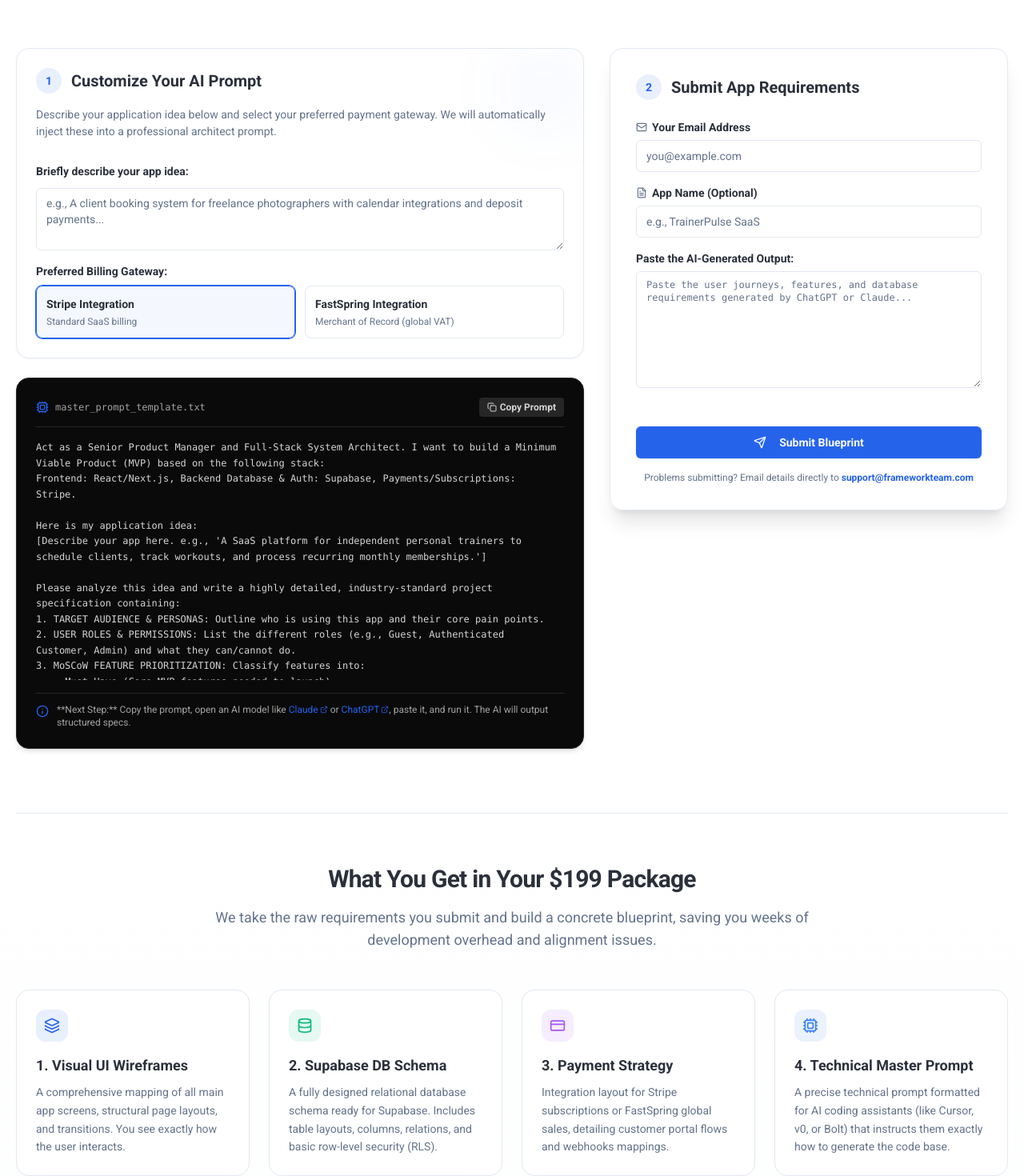
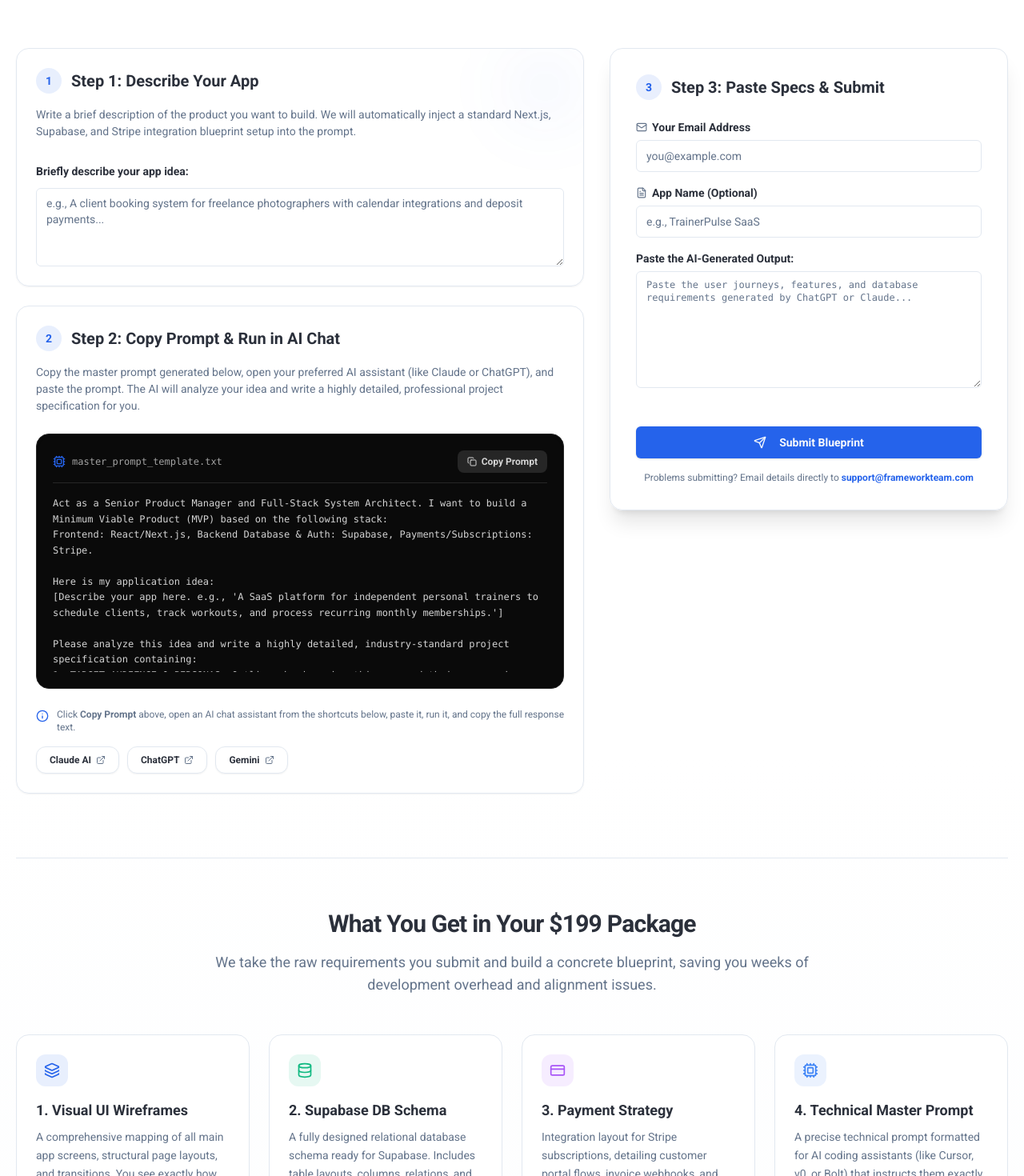
Before and after one commit to ChauhanJaved/frameworkteam, a Next.js app: page /mvp in a window 1280 px wide. Shown: the part 480-1950 px from the top of the page at 80% size. Built offline with nearby package versions, Linux system fonts and the light colour scheme.

Commit message:
services update

```diff
--- a/src/app/mvp/page.tsx
+++ b/src/app/mvp/page.tsx
@@ -34,7 +34,6 @@ export default function MVPMarketingPage() {
 
   // State for AI prompt generator
   const [appIdea, setAppIdea] = useState("");
-  const [selectedStack, setSelectedStack] = useState("nextjs-supabase-stripe");
   const [isCopiedPrompt, setIsCopiedPrompt] = useState(false);
 
   // State for Form submission
@@ -51,9 +50,7 @@ export default function MVPMarketingPage() {
   // Master Prompt Template Generator
   const generateMasterPrompt = () => {
     const techStackDescription =
-      selectedStack === "nextjs-supabase-stripe"
-        ? "Frontend: React/Next.js, Backend Database & Auth: Supabase, Payments/Subscriptions: Stripe."
-        : "Frontend: React/Next.js, Backend Database & Auth: Supabase, Payments/Subscriptions: FastSpring.";
+      "Frontend: React/Next.js, Backend Database & Auth: Supabase, Payments/Subscriptions: Stripe.";
 
     const ideaPart = appIdea.trim()
       ? `Here is my application idea:\n"${appIdea.trim()}"`
@@ -171,7 +168,7 @@ Keep your response extremely organized, utilizing clear headings, bullet points,
 === NEW MVP BLUEPRINT REQUEST ($199 OFFER) ===
 Client Email: ${clientEmail}
 Project Name: ${appName || "Unnamed Project"}
-Primary Tech Stack Choice: ${selectedStack === "nextjs-supabase-stripe" ? "Next.js + Supabase + Stripe" : "Next.js + Supabase + FastSpring"}
+Primary Tech Stack Choice: Next.js + Supabase + Stripe
 
 --- AI GENERATED APP SPECIFICATION ---
 ${aiSpecification}
@@ -294,7 +291,7 @@ ${aiSpecification}
               </span>
               <div className="h-4 w-px bg-border hidden sm:block"></div>
               <span className="flex items-center gap-2">
-                <CreditCard className="size-5 text-purple-500" /> Stripe & FastSpring
+                <CreditCard className="size-5 text-purple-500" /> Stripe Payments
               </span>
             </div>
           </header>
@@ -313,11 +310,11 @@ ${aiSpecification}
                   <div className="flex-shrink-0 size-8 rounded-full bg-primary/10 text-primary flex items-center justify-center font-bold text-sm">
                     1
                   </div>
-                  <h2 className="text-xl font-bold">Customize Your AI Prompt</h2>
+                  <h2 className="text-xl font-bold">Step 1: Describe Your App</h2>
                 </div>
 
                 <p className="text-muted-foreground text-sm mb-6 leading-normal">
-                  Describe your application idea below and select your preferred payment gateway. We will automatically inject these into a professional architect prompt.
+                  Write a brief description of the product you want to build. We will automatically inject a standard Next.js, Supabase, and Stripe integration blueprint setup into the prompt.
                 </p>
 
                 <div className="space-y-4">
@@ -331,57 +328,28 @@ ${aiSpecification}
                       value={appIdea}
                       onChange={(e) => setAppIdea(e.target.value)}
                       placeholder="e.g., A client booking system for freelance photographers with calendar integrations and deposit payments..."
-                      rows={3}
+                      rows={4}
                       className="flex w-full rounded-md border border-input bg-background/50 px-3 py-2 text-sm placeholder:text-muted-foreground focus-visible:outline-none focus-visible:ring-2 focus-visible:ring-primary focus-visible:ring-offset-0 disabled:cursor-not-allowed disabled:opacity-50"
                     />
-                  </div>
-
-                  {/* Tech Stack Options */}
-                  <div className="space-y-2">
-                    <span className="text-sm font-semibold text-foreground block">
-                      Preferred Billing Gateway:
-                    </span>
-                    <div className="grid grid-cols-2 gap-3">
-                      <button
-                        type="button"
-                        onClick={() => setSelectedStack("nextjs-supabase-stripe")}
-                        className={`flex flex-col items-start p-3 rounded-lg border text-left transition-all ${
-                          selectedStack === "nextjs-supabase-stripe"
-                            ? "border-primary bg-primary/5 ring-1 ring-primary"
-                            : "border-border hover:bg-muted/50"
-                        }`}
-                      >
-                        <span className="text-sm font-bold flex items-center gap-1.5">
-                          Stripe Integration
-                        </span>
-                        <span className="text-xs text-muted-foreground mt-1">
-                          Standard SaaS billing
-                        </span>
-                      </button>
-
-                      <button
-                        type="button"
-                        onClick={() => setSelectedStack("nextjs-supabase-fastspring")}
-                        className={`flex flex-col items-start p-3 rounded-lg border text-left transition-all ${
-                          selectedStack === "nextjs-supabase-fastspring"
-                            ? "border-primary bg-primary/5 ring-1 ring-primary"
-                            : "border-border hover:bg-muted/50"
-                        }`}
-                      >
-                        <span className="text-sm font-bold flex items-center gap-1.5">
-                          FastSpring Integration
-                        </span>
-                        <span className="text-xs text-muted-foreground mt-1">
-                          Merchant of Record (global VAT)
-                        </span>
-                      </button>
-                    </div>
                   </div>
                 </div>
               </div>
 
               {/* Box 2: Generated Prompt Codeblock */}
-              <div className="bg-neutral-950 border border-neutral-800 rounded-2xl p-6 shadow-md relative group">
+              <div className="bg-card/50 border rounded-2xl p-6 backdrop-blur-md shadow-sm relative overflow-hidden flex flex-col">
+                <div className="flex items-center gap-3 mb-4">
+                  <div className="flex-shrink-0 size-8 rounded-full bg-primary/10 text-primary flex items-center justify-center font-bold text-sm">
+                    2
+                  </div>
+                  <h2 className="text-xl font-bold">Step 2: Copy Prompt &amp; Run in AI Chat</h2>
+                </div>
+
+                <p className="text-muted-foreground text-sm mb-6 leading-normal">
+                  Copy the master prompt generated below, open your preferred AI assistant (like Claude or ChatGPT), and paste the prompt. The AI will analyze your idea and write a highly detailed, professional project specification for you.
+                </p>
+
+                {/* Prompt block with black background */}
+                <div className="bg-neutral-950 border border-neutral-800 rounded-2xl p-5 mb-6 relative group shadow-inner">
                   <div className="flex items-center justify-between mb-4 border-b border-neutral-800 pb-3">
                     <div className="flex items-center gap-2">
                       <Cpu className="size-4 text-primary" />
@@ -391,7 +359,7 @@ ${aiSpecification}
                     <button
                       type="button"
                       onClick={handleCopyPrompt}
-                    className="inline-flex items-center gap-1 text-xs font-semibold text-neutral-300 hover:text-white bg-neutral-800 hover:bg-neutral-700 px-2.5 py-1 rounded transition-colors"
+                      className="inline-flex items-center gap-1.5 text-xs font-semibold text-neutral-300 hover:text-white bg-neutral-800 hover:bg-neutral-700 px-3 py-1.5 rounded-lg transition-colors"
                     >
                       {isCopiedPrompt ? (
                         <>
@@ -407,16 +375,45 @@ ${aiSpecification}
                     </button>
                   </div>
 
-                <div className="max-h-[300px] overflow-y-auto font-mono text-xs text-neutral-300 leading-relaxed whitespace-pre-wrap select-all pr-2">
+                  <div className="max-h-[220px] overflow-y-auto font-mono text-xs text-neutral-300 leading-relaxed whitespace-pre-wrap select-all pr-2">
                     {masterPromptText}
                   </div>
+                </div>
 
-                {/* Helpful Instruction Tip */}
-                <div className="mt-4 pt-3 border-t border-neutral-800 flex items-start gap-2.5 text-xs text-neutral-400">
+                {/* Helpful Instruction Tip & Shortcuts */}
+                <div className="space-y-4">
+                  <div className="flex items-start gap-2.5 text-xs text-muted-foreground">
                     <Info className="size-4 text-primary shrink-0 mt-0.5" />
                     <p>
-                    **Next Step:** Copy the prompt, open an AI model like <a href="https://claude.ai" target="_blank" rel="noopener noreferrer" className="text-primary hover:underline inline-flex items-center gap-0.5">Claude <ExternalLink className="size-2.5" /></a> or <a href="https://chat.openai.com" target="_blank" rel="noopener noreferrer" className="text-primary hover:underline inline-flex items-center gap-0.5">ChatGPT <ExternalLink className="size-2.5" /></a>, paste it, and run it. The AI will output structured specs.
+                      Click <strong>Copy Prompt</strong> above, open an AI chat assistant from the shortcuts below, paste it, run it, and copy the full response text.
                     </p>
+                  </div>
+                  <div className="flex flex-wrap gap-2.5">
+                    <a
+                      href="https://claude.ai"
+                      target="_blank"
+                      rel="noopener noreferrer"
+                      className="inline-flex items-center gap-1.5 text-xs font-semibold text-foreground hover:text-primary bg-background hover:bg-muted border border-border rounded-xl px-4 py-2 transition-all shadow-sm"
+                    >
+                      Claude AI <ExternalLink className="size-3 text-muted-foreground" />
+                    </a>
+                    <a
+                      href="https://chatgpt.com"
+                      target="_blank"
+                      rel="noopener noreferrer"
+                      className="inline-flex items-center gap-1.5 text-xs font-semibold text-foreground hover:text-primary bg-background hover:bg-muted border border-border rounded-xl px-4 py-2 transition-all shadow-sm"
+                    >
+                      ChatGPT <ExternalLink className="size-3 text-muted-foreground" />
+                    </a>
+                    <a
+                      href="https://gemini.google.com"
+                      target="_blank"
+                      rel="noopener noreferrer"
+                      className="inline-flex items-center gap-1.5 text-xs font-semibold text-foreground hover:text-primary bg-background hover:bg-muted border border-border rounded-xl px-4 py-2 transition-all shadow-sm"
+                    >
+                      Gemini <ExternalLink className="size-3 text-muted-foreground" />
+                    </a>
+                  </div>
                 </div>
               </div>
             </div>
@@ -426,9 +423,9 @@ ${aiSpecification}
               <div className="bg-card/70 border rounded-2xl p-6 md:p-8 backdrop-blur-md shadow-xl relative">
                 <div className="flex items-center gap-3 mb-6">
                   <div className="flex-shrink-0 size-8 rounded-full bg-primary/10 text-primary flex items-center justify-center font-bold text-sm">
-                    2
+                    3
                   </div>
-                  <h2 className="text-xl font-bold">Submit App Requirements</h2>
+                  <h2 className="text-xl font-bold">Step 3: Paste Specs &amp; Submit</h2>
                 </div>
 
                 {isSuccess ? (
@@ -574,7 +571,7 @@ ${aiSpecification}
                 </div>
                 <h3 className="font-bold text-lg mb-2">3. Payment Strategy</h3>
                 <p className="text-sm text-muted-foreground leading-relaxed">
-                  Integration layout for Stripe subscriptions or FastSpring global sales, detailing customer portal flows and webhooks mappings.
+                  Integration layout for Stripe subscriptions, detailing customer portal flows, invoice webhooks, and billing cycle mappings.
                 </p>
               </div>
 
@@ -597,7 +594,7 @@ ${aiSpecification}
             <div className="flex flex-col gap-3 max-w-2xl text-center lg:text-left">
               <h2 className="text-2xl md:text-3xl font-extrabold">Build on the Best Foundation</h2>
               <p className="text-muted-foreground leading-relaxed">
-                By standardizing on **Next.js** for client-side speed, **Supabase** for database auto-syncing, and **Stripe/FastSpring** for monetization, we ensure your MVP isn't a throwaway prototype. It is built to grow into a fully scaled product.
+                By standardizing on **Next.js** for client-side speed, **Supabase** for database auto-syncing, and **Stripe** for monetization, we ensure your MVP isn't a throwaway prototype. It is built to grow into a fully scaled product.
               </p>
             </div>
 
@@ -631,7 +628,7 @@ ${aiSpecification}
                   For $199, you will receive a comprehensive design and tech architectural package:
                   (1) Wireframe mapping of all core screens in your app,
                   (2) A complete SQL schema database diagram designed for Supabase/PostgreSQL,
-                  (3) Checkout and licensing design mappings for Stripe or FastSpring, and
+                  (3) Checkout and licensing design mappings for Stripe, and
                   (4) A detailed technical engineering prompt that you can feed into AI code generation engines (Cursor, Bolt.new, v0) to build the app code.
                 </p>
               </details>
--- a/src/data/services-items.tsx
+++ b/src/data/services-items.tsx
@@ -1,5 +1,6 @@
 import { ReactNode } from "react";
 import { Metadata } from "next";
+import Link from "next/link";
 import { websiteURL, companyName } from "@/data/website-data";
 
 export interface FAQItem {
@@ -257,6 +258,9 @@ export const serviceItems: ServiceItem[] = [
           We avoid over-engineering while ensuring that the base code is clean and scalable. By leveraging frameworks like
           Next.js, Tailwind CSS, and Supabase, we give you a launchpad that is ready to receive feedback and scale seamlessly
           upon finding product-market fit.
+        </p>
+        <p className="mt-4 pt-4 border-t border-border/50 text-sm">
+          Not ready to write code yet? Get a structured plan first! Try our <Link href="/mvp" className="text-primary font-semibold hover:underline">MVP Planning &amp; Architectural Blueprint</Link> service to design your database schema, wireframes, and developer prompts before coding.
         </p>
       </div>
     ),
```
Lines whose indentation alone changed are shown as unchanged.
